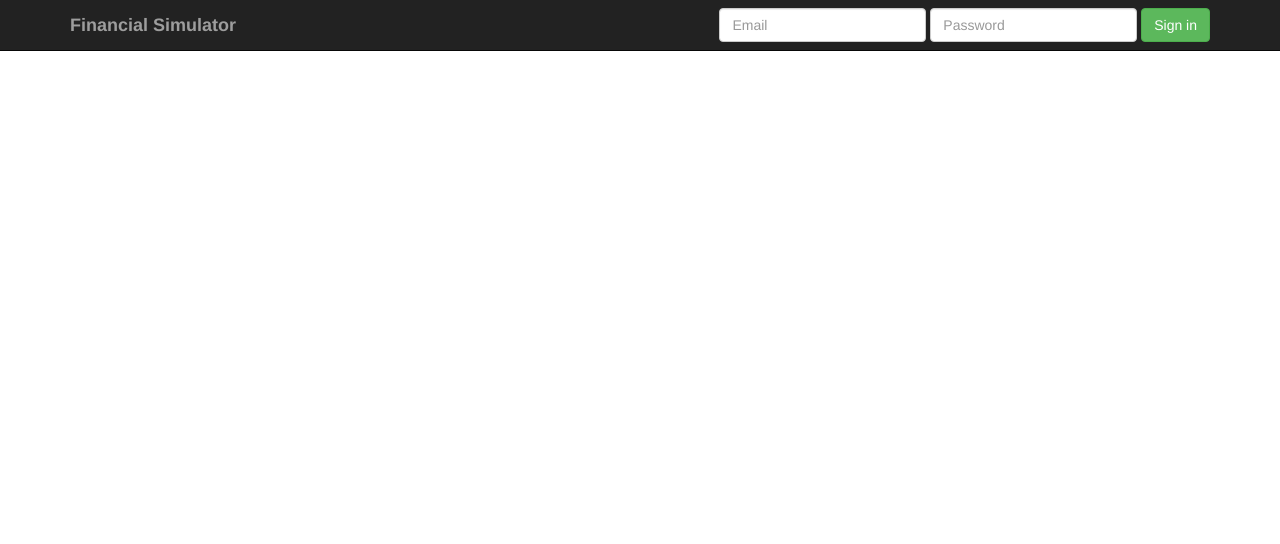
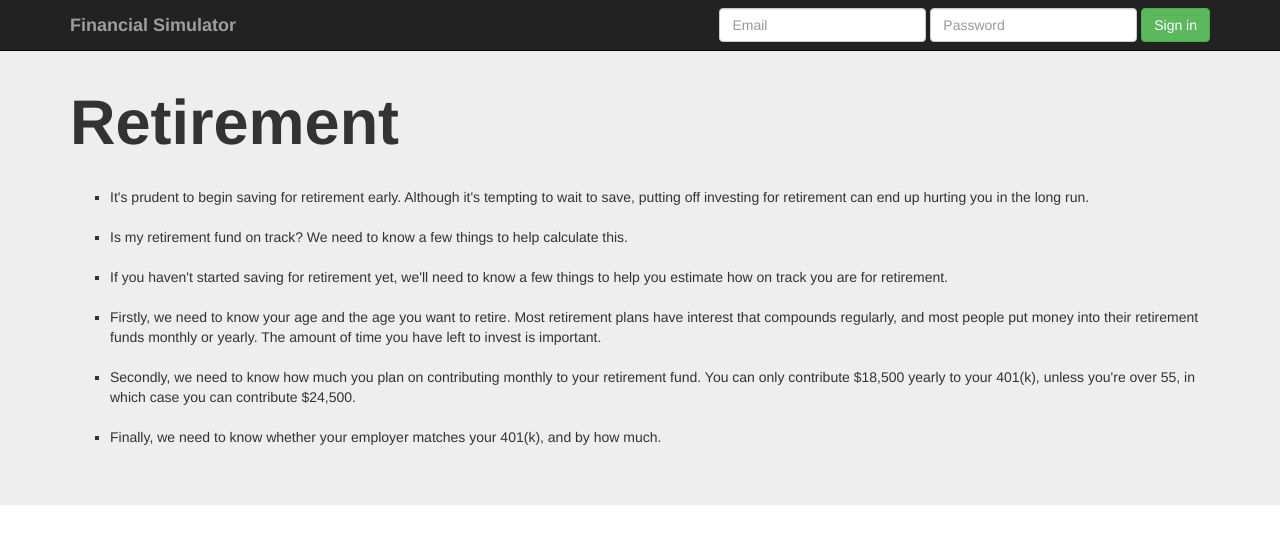
Before and after one commit to dtang5/hackrice18, a Flask app: page /retirement in a window 1280 px wide. Shown: the top 544 px of the page. Run offline with Flask 2, Linux system fonts and the light colour scheme; some libraries are stand-ins or nearby versions.

Commit message:
retirement

```diff
--- a/financial_lit/templates/home.html
+++ b/financial_lit/templates/home.html
@@ -3,7 +3,7 @@
 {% block body %}
   <div class="jumbotron">
       <div class="container">
-        <h1>Welcome To Financial Simulator!</h1>
+        <h1><b>Welcome To Financial Simulator!</b></h1>
         <p>This application was built with the goal of teaching the everyday user Financial Literacy</p>
         <br>
         <p><a class="btn btn-primary btn-lg" href="/start" role="button">Get Started! &raquo;</a></p>
--- a/financial_lit/templates/layout.html
+++ b/financial_lit/templates/layout.html
@@ -11,7 +11,7 @@
     {% else %}
       {% include 'includes/_navbar.html' %}
     {% endif %}
-    <br><br>
+    <br>
     {% block body %}{% endblock %}
 
     <script src="https://stackpath.bootstrapcdn.com/bootstrap/3.3.7/js/bootstrap.min.js"></script>
--- a/financial_lit/templates/retirement.html
+++ b/financial_lit/templates/retirement.html
@@ -1,4 +1,22 @@
 {% extends 'layout.html' %}
-
 {% block body %}
+<div class="jumbotron">
+    <div class="container">
+      <h1><b>Retirement</b></h1>
+      <br>
+      <ul type = "square">
+        <li>It's prudent to begin saving for retirement early. Although it's tempting to wait to save, putting off investing for retirement can end up hurting you in the long run.</li>
+        <br>
+        <li>Is my retirement fund on track? We need to know a few things to help calculate this.</li>
+        <br>
+        <li>If you haven't started saving for retirement yet, we'll need to know a few things to help you estimate how on track you are for retirement.</li>
+        <br>
+        <li>Firstly, we need to know your age and the age you want to retire. Most retirement plans have interest that compounds regularly, and most people put money into their retirement funds monthly or yearly. The amount of time you have left to invest is important.</li>
+        <br>
+        <li>Secondly, we need to know how much you plan on contributing monthly to your retirement fund. You can only contribute $18,500 yearly to your 401(k), unless you're over 55, in which case you can contribute $24,500.</li>
+        <br>
+        <li>Finally, we need to know whether your employer matches your 401(k), and by how much. </li>
+      </ul>
+    </div>
+</div>
 {% endblock %}
--- a/financial_lit/templates/start.html
+++ b/financial_lit/templates/start.html
@@ -2,9 +2,9 @@
 {% block body %}
 <div class="jumbotron">
     <div class="container">
-      <h1>Learn More About:</h1>
+      <h1><b>Learn More About:</b></h1>
       <p>Select an option below</p>
-    </div>
+    </div>s
 </div>
 <br><br>
 <div class="container">
```
